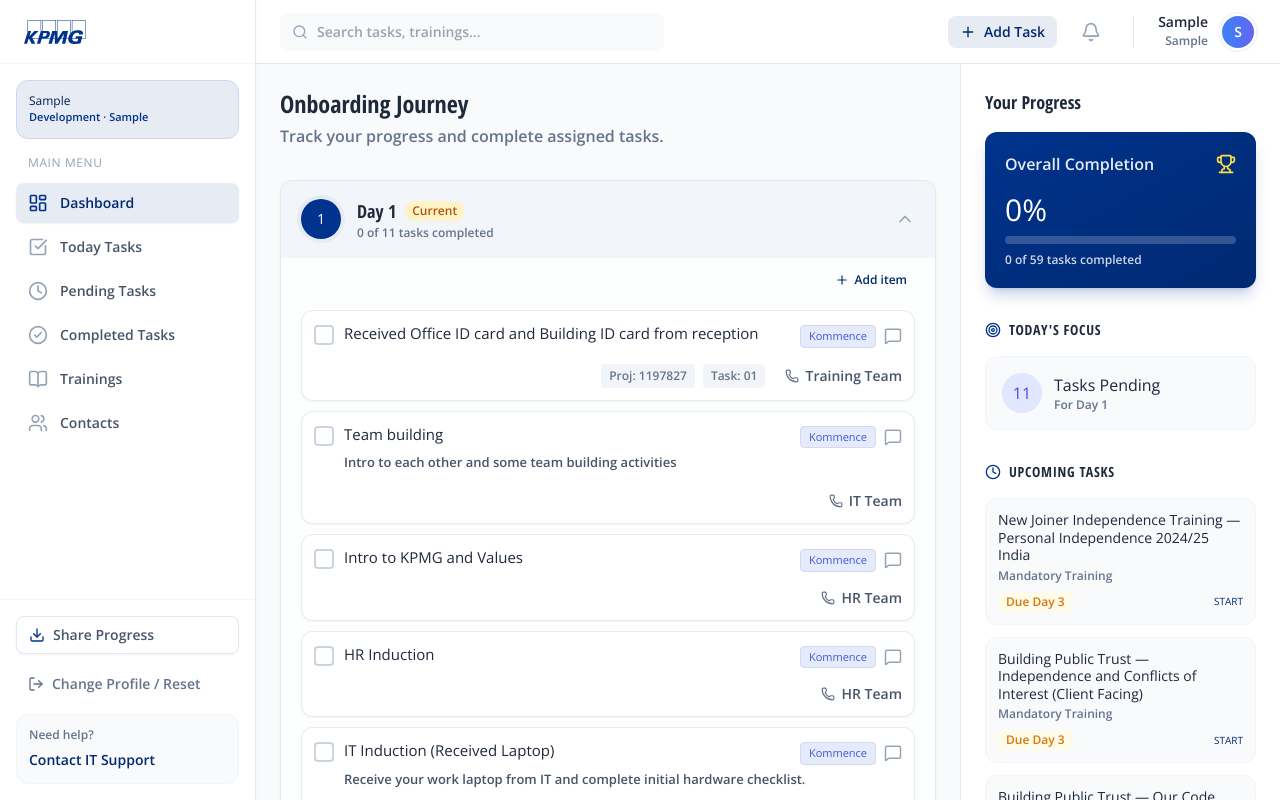
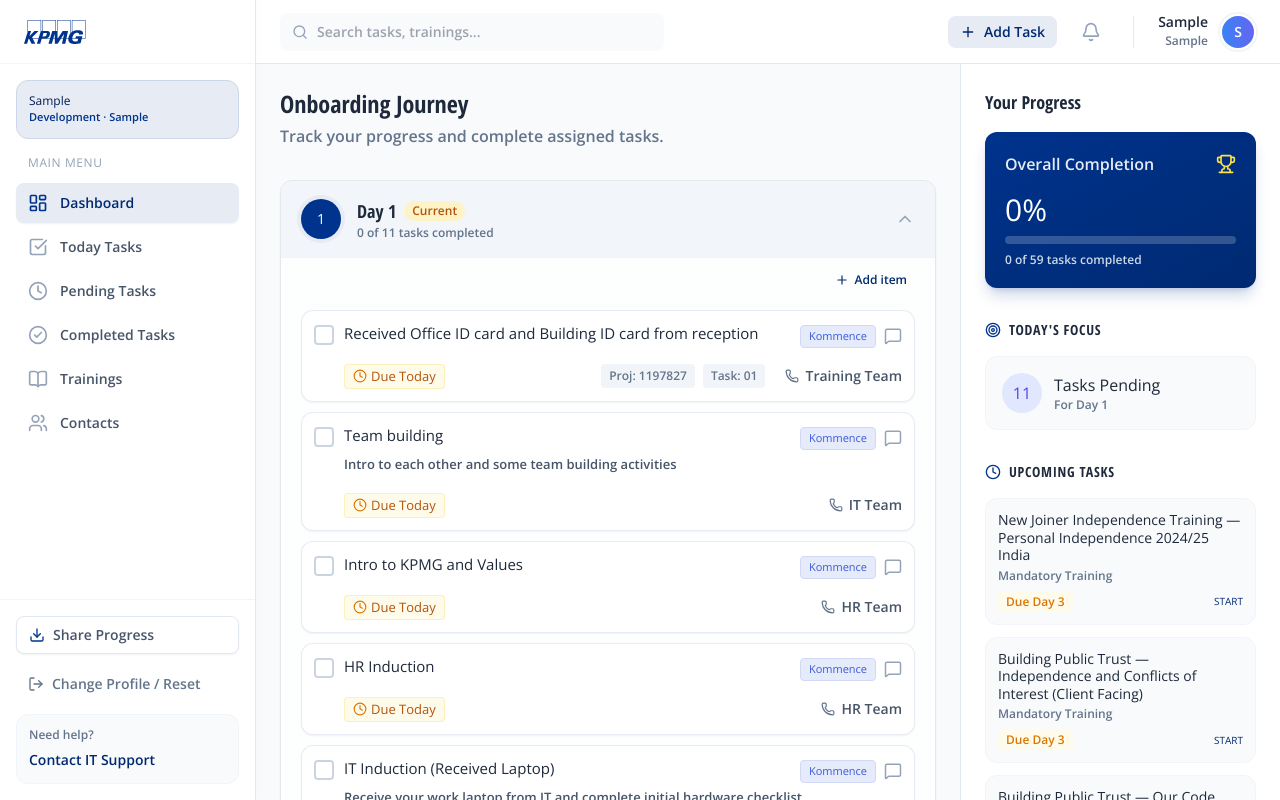
Before and after one commit to vikram4126/onBoarding, a React (Vite) app: page / in a window 1280 px wide. Both pictures are taken after typing "Sample", "name@example.com", "Sample", "Sample" into the empty fields and a click on the button "Start My Journey". Built offline with nearby package versions, Linux system fonts and the light colour scheme.

Commit message:
feat: show Due Today, Due Yesterday, Overdue labels on pending TaskCards

```diff
--- a/src/components/DayTimeline.jsx
+++ b/src/components/DayTimeline.jsx
@@ -144,6 +144,7 @@
                           saveNote={saveNote}
                           onDeleteTask={onDeleteTask}
                           onEditTask={onEditTask}
+                          currentDay={currentDay}
                         />
                       ))}
                     </div>
--- a/src/components/TaskCard.jsx
+++ b/src/components/TaskCard.jsx
@@ -1,5 +1,5 @@
 import React, { useState } from 'react';
-import { Check, MessageSquare, Tag, Folder, Hash, Clock, Phone, Trash2, Edit2, ExternalLink, CheckCircle2 } from 'lucide-react';
+import { Check, MessageSquare, Tag, Folder, Hash, Clock, Phone, Trash2, Edit2, ExternalLink, CheckCircle2, AlertCircle } from 'lucide-react';
 import contactsData from '../data/contacts.json';
 
 const CATEGORY_URLS = {
@@ -13,7 +13,7 @@
   'Affidavit': 'https://askyourrisk.kpmg.com'
 };
 
-const TaskCard = ({ task, toggleTask, note, saveNote, onDeleteTask, onEditTask }) => {
+const TaskCard = ({ task, toggleTask, note, saveNote, onDeleteTask, onEditTask, currentDay = 1 }) => {
   const [isNoteOpen, setIsNoteOpen] = useState(false);
   const initialNoteText = note || task.remark || '';
   const [noteText, setNoteText] = useState(initialNoteText);
@@ -29,6 +29,53 @@
   const contact = contactsData[task.title.length % contactsData.length];
 
   const currentNote = note !== undefined ? note : task.remark;
+
+  const getDueStatus = () => {
+    if (isCompleted) {
+      return {
+        text: 'Completed',
+        colorClass: 'text-green-700',
+        icon: <CheckCircle2 className="w-3.5 h-3.5 text-green-600" />
+      };
+    }
+
+    // Fallback: If deadlineDay is present, use it. Otherwise, use task.day if it's a number.
+    const targetDay = task.deadlineDay || (task.day !== 'Custom' && !isNaN(parseInt(task.day)) ? parseInt(task.day) : null);
+
+    if (!targetDay || isNaN(targetDay)) {
+      return {
+        text: 'Pending',
+        colorClass: 'text-slate-400',
+        icon: <Clock className="w-3.5 h-3.5 text-slate-400" />
+      };
+    }
+
+    if (currentDay === targetDay) {
+      return {
+        text: 'Due Today',
+        colorClass: 'text-amber-700 bg-amber-50 px-2 py-0.5 rounded border border-amber-200/50',
+        icon: <Clock className="w-3.5 h-3.5 text-amber-600" />
+      };
+    } else if (currentDay === targetDay + 1) {
+      return {
+        text: 'Due Yesterday',
+        colorClass: 'text-rose-600 bg-rose-50 px-2 py-0.5 rounded border border-rose-200/50 font-semibold',
+        icon: <AlertCircle className="w-3.5 h-3.5 text-rose-500" />
+      };
+    } else if (currentDay > targetDay + 1) {
+      return {
+        text: 'Overdue',
+        colorClass: 'text-red-700 bg-red-50 px-2 py-0.5 rounded border border-red-200/50 font-bold',
+        icon: <AlertCircle className="w-3.5 h-3.5 text-red-600" />
+      };
+    } else {
+      return {
+        text: `Due Day ${targetDay}`,
+        colorClass: 'text-slate-500 bg-slate-50 px-2 py-0.5 rounded border border-slate-200/50',
+        icon: <Clock className="w-3.5 h-3.5 text-slate-400" />
+      };
+    }
+  };
 
   return (
     <div className={`card p-3 transition-all duration-300 bg-white border border-slate-200/80 rounded-xl relative hover:shadow-md`}>
@@ -142,16 +189,15 @@
           {/* Footer Row */}
           <div className="flex items-center justify-between pt-2.5 mt-1.5">
             <div className="flex items-center gap-2">
-              {isCompleted ? (
-                <>
-                  <div className="flex items-center gap-1 text-green-700">
-                    <CheckCircle2 className="w-3.5 h-3.5" />
-                    <span className="text-[13px] font-semibold">Completed</span>
+              {(() => {
+                const status = getDueStatus();
+                return (
+                  <div className={`flex items-center gap-1 text-[13px] ${status.colorClass}`}>
+                    {status.icon}
+                    <span className="font-semibold">{status.text}</span>
                   </div>
-                </>
-              ) : (
-                <span className="text-[13px] font-medium text-slate-400"></span>
-              )}
+                );
+              })()}
             </div>
 
             <div className="flex items-center gap-3">
```
Also changed, not shown: 5 other files (tests, documents, lock files or other folders).
